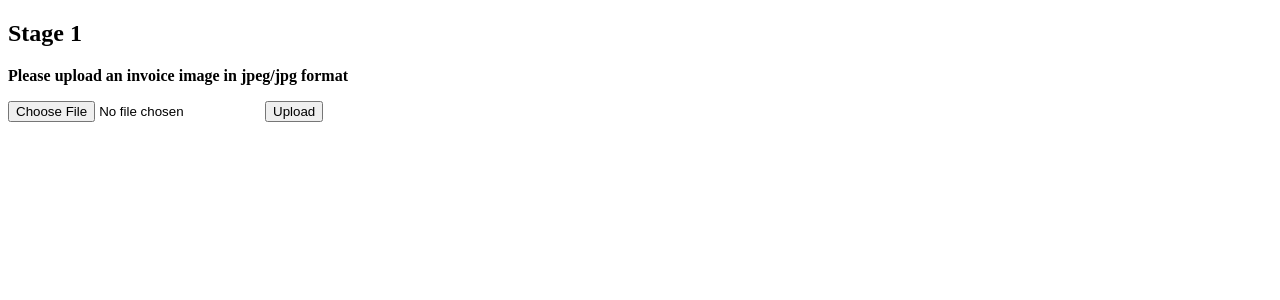
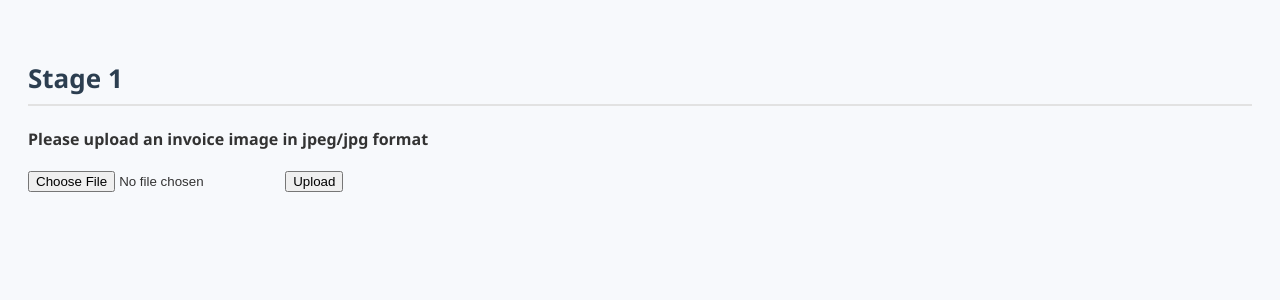
Before and after one commit to GuYc531/invoice_products_parser, a Flask app: page / in a window 1280 px wide. Shown: the top 300 px of the page. Run offline with Flask 3, Linux system fonts and the light colour scheme; parts of the project's set-up code (start-up, migrations or seed data) failed here and were passed over.

Commit message:
add css and minor changes

```diff
--- /dev/null
+++ b/static/style.css
@@ -0,0 +1,62 @@
+body {
+  font-family: "Segoe UI", Tahoma, Geneva, Verdana, sans-serif;
+  background-color: #f7f9fc;
+  color: #333;
+  padding: 20px;
+  line-height: 1.6;
+}
+
+h2, h3 {
+  color: #2c3e50;
+  border-bottom: 2px solid #e2e2e2;
+  padding-bottom: 4px;
+  margin-top: 30px;
+}
+
+h2 {
+  font-size: 26px;
+}
+
+h3 {
+  font-size: 20px;
+}
+
+p {
+  margin-bottom: 15px;
+  font-size: 16px;
+}
+
+div {
+  background-color: #ffffff;
+  padding: 20px;
+  border-radius: 10px;
+  box-shadow: 0 2px 6px rgba(0, 0, 0, 0.05);
+  margin-bottom: 20px;
+}
+
+table {
+  width: 100%;
+  border-collapse: collapse;
+  margin-top: 20px;
+  background-color: #fff;
+  box-shadow: 0 1px 3px rgba(0, 0, 0, 0.1);
+}
+
+th, td {
+  border: 1px solid #e1e1e1;
+  padding: 12px 16px;
+  text-align: left;
+}
+
+th {
+  background-color: #f1f3f6;
+  font-weight: bold;
+}
+
+tr:nth-child(even) {
+  background-color: #f9fbfd;
+}
+
+tr:hover {
+  background-color: #f0f4f8;
+}
--- a/templates/index.html
+++ b/templates/index.html
@@ -1,7 +1,9 @@
 <!DOCTYPE html>
 <html>
 <head>
-    <title>Human-in-the-Loop Stages</title>
+    <title>Invoice Products Parser</title>
+    <link rel="stylesheet" href="{{ url_for('static', filename='style.css') }}">
+
 </head>
 <body>
 <h2>Stage {{ stage }}</h2>
```
Also changed, not shown: app.py (+0 -7 lines).
